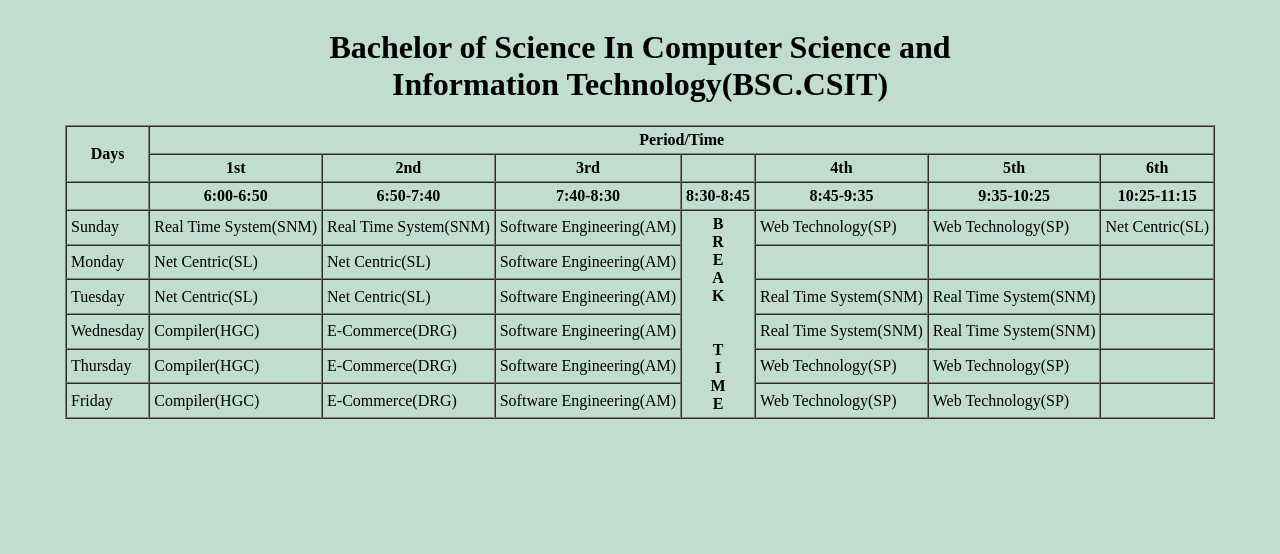
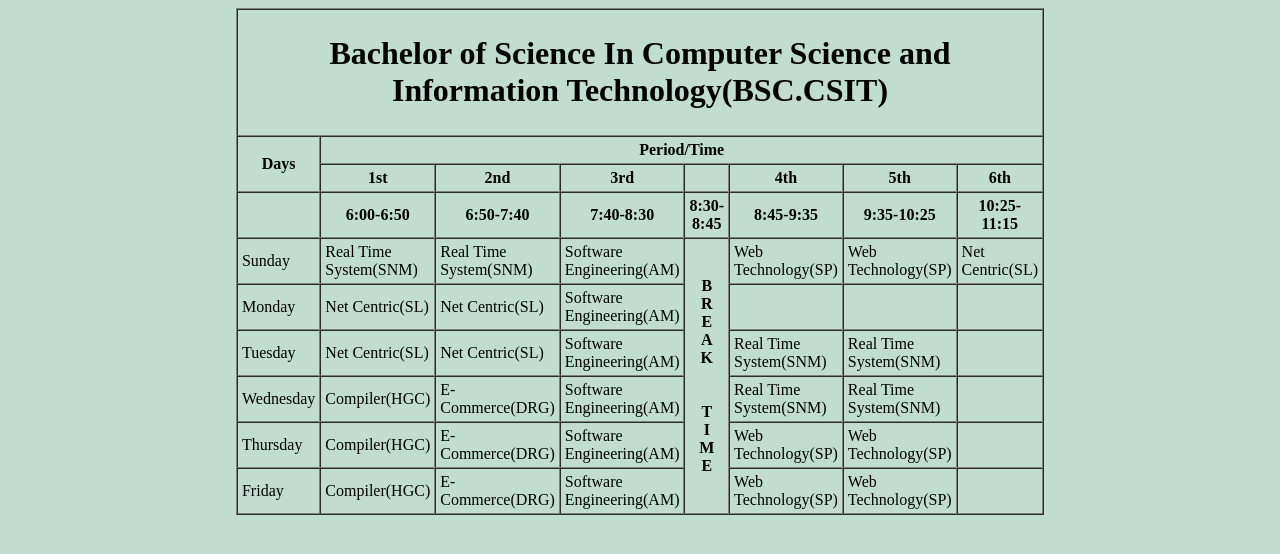
Before and after one commit to Surendra81/Class-Routine, a plain HTML site: page index.html in a window 1280 px wide. Drawn offline with Linux system fonts and the light colour scheme.

Commit message:
finally all errors are solved

```diff
--- a/index.html
+++ b/index.html
@@ -9,11 +9,18 @@
 		<div  align="center">
 
 
-			<table width="50%" height='50%'>
 
-			<caption><h1>Bachelor of Science In Computer Science and Information Technology(BSC.CSIT)</h1></caption>
 
-			<table border ="1px" solid black cellpadding="4px" cellspacing="0px" >
+
+
+			<table border ="1px" solid black cellpadding="4px" cellspacing="0px"  width="50%" >
+
+
+				<tr>
+						<th colspan="8" >
+							<h1>Bachelor of Science In Computer Science and Information Technology(BSC.CSIT)</h1>
+						</th>
+					</tr>
 
 				<tr>
 
@@ -125,7 +132,7 @@
 
 			</table>
 
-		</table>
+
 		</div>
 
 	</body>
```
